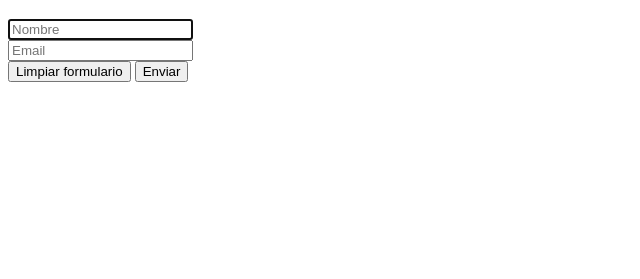
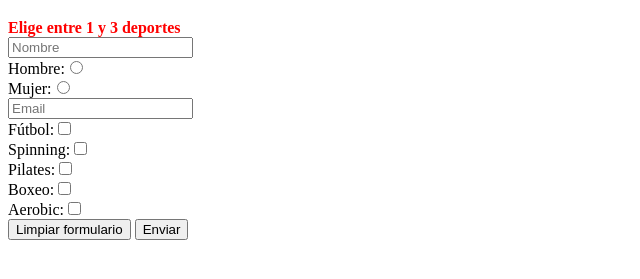
Before and after one commit to fpaniaguaj232018/DWEC_Ejercicio13_MiGYM, a plain HTML site: page index.html in a window 1280 px wide. Both pictures are taken after a click on the button "Enviar". Shown: the part 61-340 px from the top of the page, without its empty margins (0-640 px from the left). Drawn offline with Linux system fonts and the light colour scheme.

Commit message:
2018-25-10

```diff
--- a/css/estilo.css
+++ b/css/estilo.css
@@ -1,3 +1,8 @@
 H1 {
     color: blue;
 }
+
+.error {
+    color: red;
+    font-weight: bold;
+}
--- a/index.html
+++ b/index.html
@@ -10,14 +10,20 @@
 </head>
 <body>
     <H1>MiGYM - REGISTRO</H1>
+    <div id="mensajeError" class="error"></div>
     <form name="fregistro">
         <input type="text" name="nombre" id="nombre" placeholder="Nombre" required>
         <br>
+        Hombre:<input type="radio" name="sexo" id="hombre"><br>
+        Mujer:<input type="radio" name="sexo" id="mujer">
+        <br>
         <input type="email" name="email" id="email" placeholder="Email" required>
         <br>
-
-
-
+        Fútbol:<input type="checkbox" name="deporte" id="futbol"><br>
+        Spinning:<input type="checkbox" name="deporte" id="spinning"><br>
+        Pilates:<input type="checkbox" name="deporte" id="pilates"><br>
+        Boxeo:<input type="checkbox" name="deporte" id="boxeo"><br>
+        Aerobic:<input type="checkbox" name="deporte" id="aerobic"><br>
         <div>
             <input type="reset" value="Limpiar formulario">
             <input type="button" value="Enviar" onclick="validar()">
--- a/js/validador.js
+++ b/js/validador.js
@@ -1,12 +1,58 @@
 function validar(){
+    mostrarError("");
     validarNombre();
+    validarSexo();
+    validarEmail();
+    validarDeportes();
 }
 
 function validarNombre(){
-    var sNombre = document.fregistro.nombre.value;
+    var sNombre = document.fregistro.nombre.value.trim();
     if (sNombre.length<3){
-        document.fregistro.nombre.focus();
+        mostrarError("Nombre incorrecto",document.fregistro.nombre);
     }
+}
 
+function validarSexo(){
+    var selSexo = document.getElementsByName("sexo");
+    for (var i=0;i<selSexo.length;i++){
+        if (selSexo[i].checked){
+            return;
+        }
+    }
+    mostrarError("Selecciona sexo");
+}
 
+function validarEmail(){
+    var sEmail = document.fregistro.email.value.trim();
+    var emailRegex = /^[-\w.%+]{1,64}@(?:[A-Z0-9-]{1,63}\.){1,125}[A-Z]{2,63}$/i;
+    if (!emailRegex.test(sEmail)) {
+        mostrarError("Email incorrecto", document.fregistro.email);
+    };
 }
+
+function validarDeportes(){
+    var selectedSports = document.querySelectorAll("input[name=deporte]:checked");
+    if (selectedSports.length<1 || selectedSports.length>3){
+        mostrarError("Elige entre 1 y 3 deportes", document.querySelector("#futbol"));
+    }
+    /*
+    var d=0;
+    var deportes = document.getElementsByName("deporte");
+    for(var i=0;i<deportes.length;i++){
+        if(deportes[i].checked){
+            d++;
+        }
+    }
+    if (d<1 || d>3){
+        mostrarError("Elige entre 1 y 3 deportes", deportes[0]);
+    }
+    */
+}
+
+function mostrarError(texto, elemento){
+    document.getElementById("mensajeError").innerHTML = texto;
+    if (elemento!=null) {
+        elemento.focus();
+    }
+}
```
